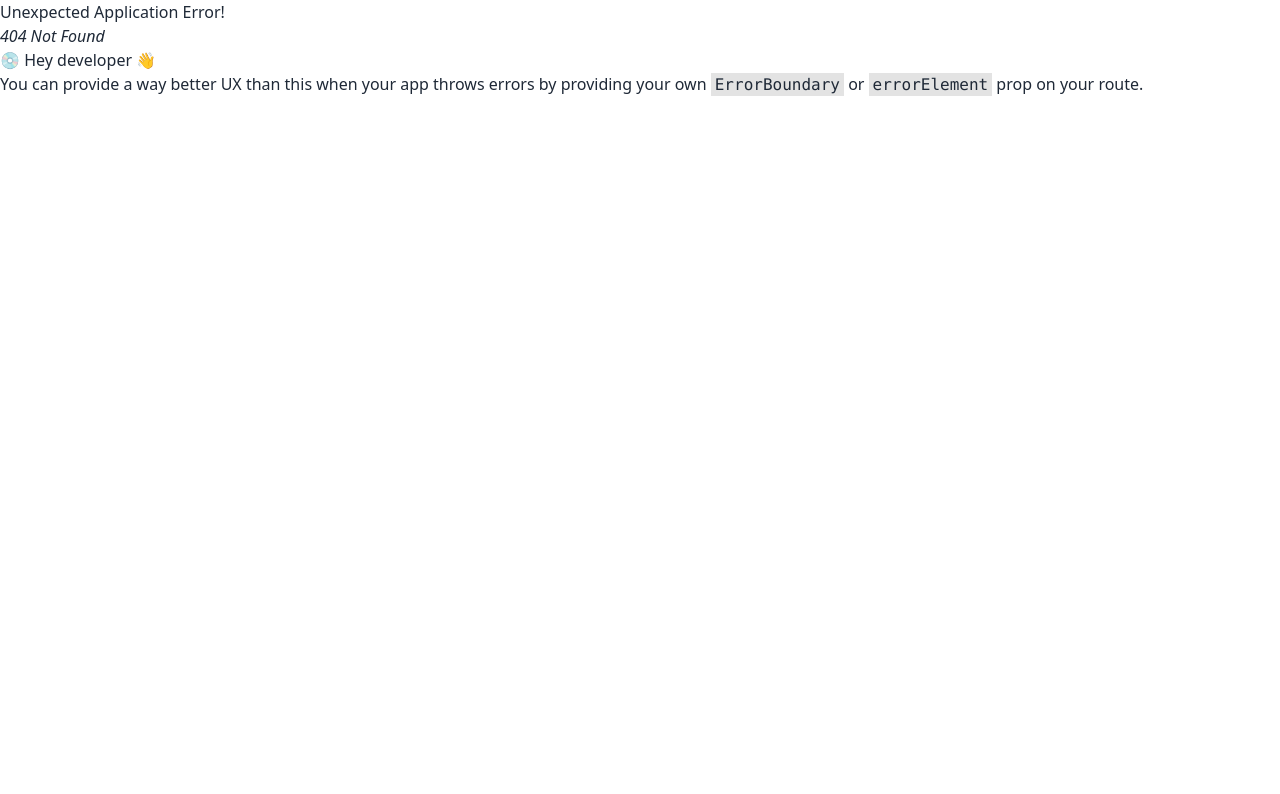
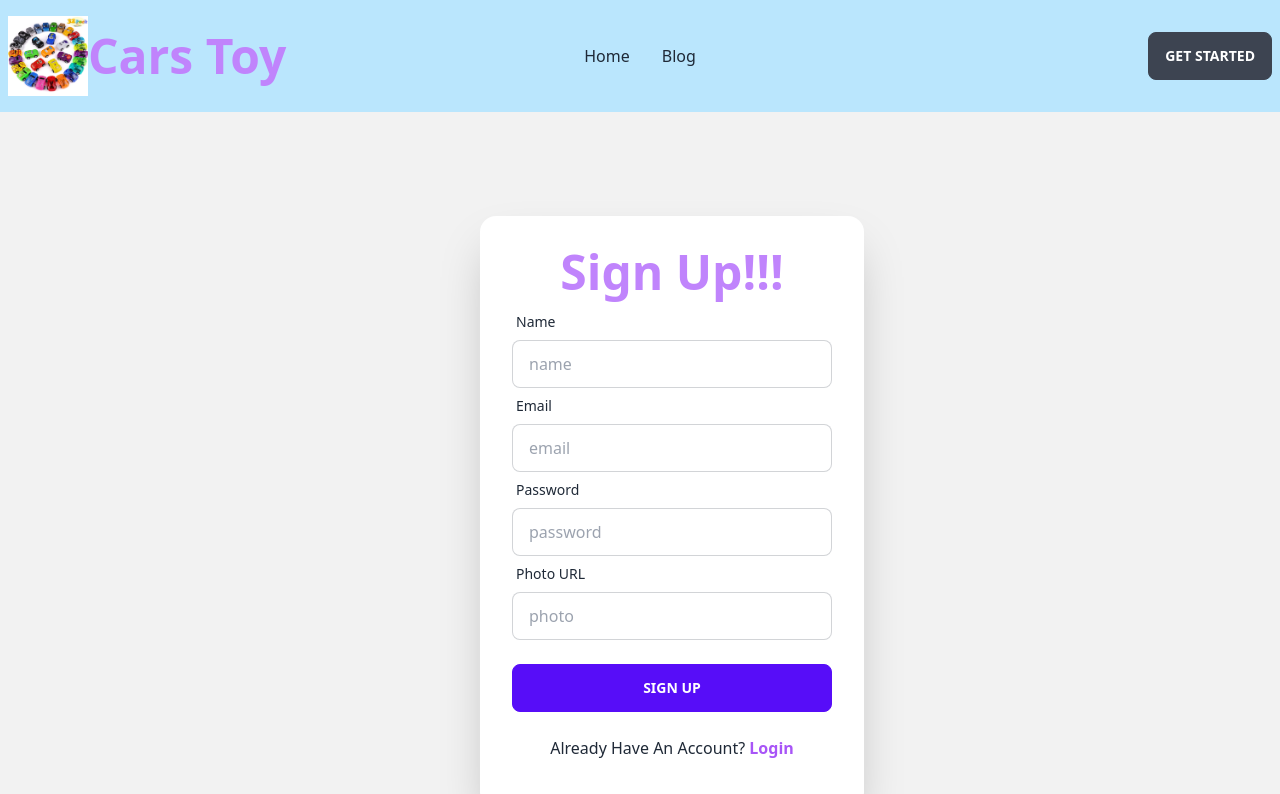
Before and after one commit to RifatHossain41/Toy-Marketpalce, a React (Vite) app: page /signup in a window 1280 px wide. Before the commit this address had no page. Shown: the top 794 px of the page. Built offline with nearby package versions, Linux system fonts and the light colour scheme.

Commit message:
added signUp form

```diff
--- a/package.json
+++ b/package.json
@@ -11,6 +11,8 @@
   },
   "dependencies": {
     "daisyui": "^2.51.6",
+    "dotenv": "^16.0.3",
+    "firebase": "^9.22.0",
     "localforage": "^1.10.0",
     "match-sorter": "^6.3.1",
     "react": "^18.2.0",
--- a/src/Routers/Route.jsx
+++ b/src/Routers/Route.jsx
@@ -2,6 +2,8 @@ import { createBrowserRouter } from "react-router-dom";
 import MainLayout from "../Layout/MainLayout";
 import Home from "../Pages/Home/Home";
 import Blog from "../Pages/Blog/Blog";
+import Login from "../Shared/Login/Login";
+import SignUp from "../Shared/SignUp/SignUp";
 
 const router = createBrowserRouter([
   {
@@ -15,6 +17,14 @@ const router = createBrowserRouter([
       {
         path: "/blog",
         element: <Blog></Blog>
+      },
+      {
+        Path: "login",
+        element: <Login></Login>
+      },
+      {
+        path: "signup",
+        element: <SignUp></SignUp>
       }
     ]
   },
--- /dev/null
+++ b/src/Shared/Login/Login.jsx
@@ -0,0 +1,11 @@
+
+
+const Login = () => {
+  return (
+    <div>
+      <h2>Login</h2>
+    </div>
+  );
+};
+
+export default Login;
--- /dev/null
+++ b/src/Shared/SignUp/SignUp.jsx
@@ -0,0 +1,100 @@
+import { useContext } from "react";
+import { AuthContext } from "../../provider/AuthProvider";
+import { Link } from "react-router-dom";
+
+
+const SignUp = () => {
+  const { createUser } = useContext(AuthContext)
+
+  const handleSignUp = event => {
+     event.preventDefault();
+     const form = event.target;
+     const name = form.name.value;
+     const email = form.email.value;
+     const password = form.password.value;
+     const photo = form.photo.value;
+
+     console.log(name, email, password, photo)
+
+     createUser(email, password)
+    .then(result => {
+      const user = result.user;
+      console.log(user)
+    })
+    .catch(error => {
+      console.log(error);
+    })
+  }
+
+  return (
+    <div>
+      <div className="hero min-h-screen bg-base-200">
+        <div className="hero-content flex-col lg:flex-row">
+          <div className="mr-12 w-1/2">
+          </div>
+          <div className="card flex-shrink-0 w-full max-w-sm shadow-2xl bg-base-100">
+            <div className="card-body">
+              <h1 className="text-5xl text-center text-purple-400 font-bold">Sign Up!!!</h1>
+              <form onSubmit={handleSignUp}>
+                <div className="form-control">
+                  <label className="label">
+                    <span className="label-text">Name</span>
+                  </label>
+                  <input
+                    type="text"
+                    name="name"
+                    placeholder="name"
+                    className="input input-bordered"
+                  />
+                </div>
+                <div className="form-control">
+                  <label className="label">
+                    <span className="label-text">Email</span>
+                  </label>
+                  <input
+                    type="text"
+                    name="email"
+                    placeholder="email"
+                    className="input input-bordered"
+                  />
+                </div>
+                <div className="form-control">
+                  <label className="label">
+                    <span className="label-text">Password</span>
+                  </label>
+                  <input
+                    type="password"
+                    name="password"
+                    placeholder="password"
+                    className="input input-bordered"
+                  />
+                </div>
+                <div className="form-control">
+                  <label className="label">
+                    <span className="label-text">Photo URL</span>
+                  </label>
+                  <input
+                    type="text"
+                    name="photo"
+                    placeholder="photo"
+                    className="input input-bordered"
+                  />
+                </div>
+                <div className="form-control mt-6">
+                  <input
+                    className="btn btn-primary"
+                    type="submit"
+                    value="Sign Up"
+                  />
+                </div>
+              </form>
+              <h5 className="my-4 text-center">Already Have An Account? <Link className="text-purple-500 font-bold" to="/login">Login</Link></h5>
+            </div>
+          </div>
+        </div>
+      </div>
+    </div>
+  );
+};
+
+export default SignUp;
--- /dev/null
+++ b/src/firebase/firebase.config.js
@@ -0,0 +1,20 @@
+// Import the functions you need from the SDKs you need
+import { initializeApp } from "firebase/app";
+// TODO: Add SDKs for Firebase products that you want to use
+// https://firebase.google.com/docs/web/setup#available-libraries
+
+// Your web app's Firebase configuration
+const firebaseConfig = {
+  apiKey: import.meta.env.VITE_apiKey,
+  authDomain: import.meta.env.VITE_authDomain,
+  projectId: import.meta.env.VITE_projectId,
+  storageBucket: import.meta.env.VITE_storageBucket,
+  messagingSenderId: import.meta.env.VITE_messagingSenderId,
+  appId: import.meta.env.VITE_appId
+};
+
+
+// Initialize Firebase
+const app = initializeApp(firebaseConfig);
+
+export default app;
--- a/src/main.jsx
+++ b/src/main.jsx
@@ -5,9 +5,12 @@ import {
   RouterProvider,
 } from "react-router-dom";
 import router from './Routers/Route.jsx';
+import AuthProvider from './provider/AuthProvider';
 
 ReactDOM.createRoot(document.getElementById('root')).render(
   <React.StrictMode>
-     <RouterProvider router={router} />
+     <AuthProvider>
+      <RouterProvider router={router} />
+     </AuthProvider>
   </React.StrictMode>,
 )
--- /dev/null
+++ b/src/provider/AuthProvider.jsx
@@ -0,0 +1,28 @@
+import { createUserWithEmailAndPassword, getAuth } from "firebase/auth";
+import app from "../firebase/firebase.config";
+import { createContext, useState } from "react";
+
+export const AuthContext = createContext()
+const auth = getAuth(app);
+
+const AuthProvider = ({children}) => {
+  const [user, setUser] = useState(null);
+  // const [loading, setLoading] = useState(true);
+
+  const createUser = (email, password) => {
+    return createUserWithEmailAndPassword(auth, email, password)
+  }
+
+  const authInfo = {
+    user,
+    createUser
+  }
+
+  return (
+    <AuthContext.Provider value={authInfo}>
+      {children}
+    </AuthContext.Provider>
+  );
+};
+
+export default AuthProvider;
```
Also changed, not shown: 1 other file (tests, documents, lock files or other folders).
